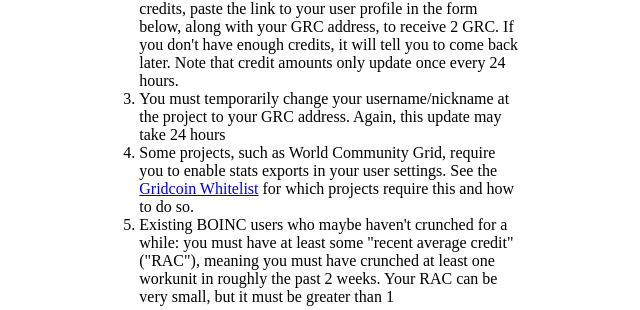
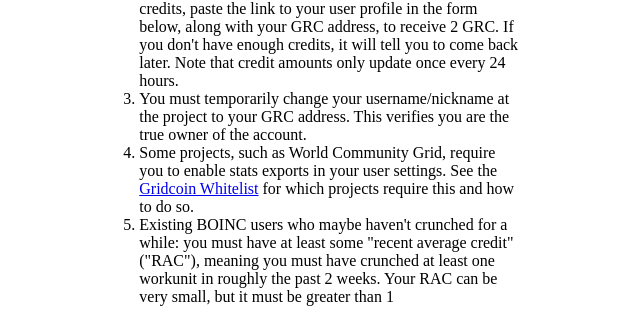
Before and after one commit to makeasnek/ScienceStatsFaucet, a Flask app: template templates/index.html in a window 1280 px wide. Shown: the part 357-667 px from the top of the page, without its empty margins (330-970 px from the left). Run offline with Flask 3, Linux system fonts and the light colour scheme; the template is opened without the code that fills it, so the values that code supplies are empty; parts of the project's set-up code (start-up, migrations or seed data) failed here and were passed over.

Commit message:
Clarify faucet use in index.html

```diff
--- a/templates/index.html
+++ b/templates/index.html
@@ -36,7 +36,7 @@
             <li>Your work will earn you credits. Once you have some credits, paste the link to your user profile in
                 the form below, along with your GRC address, to receive 2 GRC. If you don't have enough credits, it will tell you to come back later. Note that credit amounts only update once every 24 hours.
             </li>
-            <li>You must temporarily change your username/nickname at the project to your GRC address. Again, this update may take 24 hours</li>
+            <li>You must temporarily change your username/nickname at the project to your GRC address. This verifies you are the true owner of the account.</li>
             <li>Some projects, such as World Community Grid, require you to enable stats exports in your user settings. See the <a href="https://gridcoin.us/guides/whitelist.htm">Gridcoin Whitelist</a> for which projects require this and how to do so.</li>
             <li>Existing BOINC users who maybe haven't crunched for a while: you must have at least some "recent average credit" ("RAC"), meaning you must have crunched at least one workunit in roughly the past 2 weeks. Your RAC can be very small, but it must be greater than 1</li>
         </ol>
```
